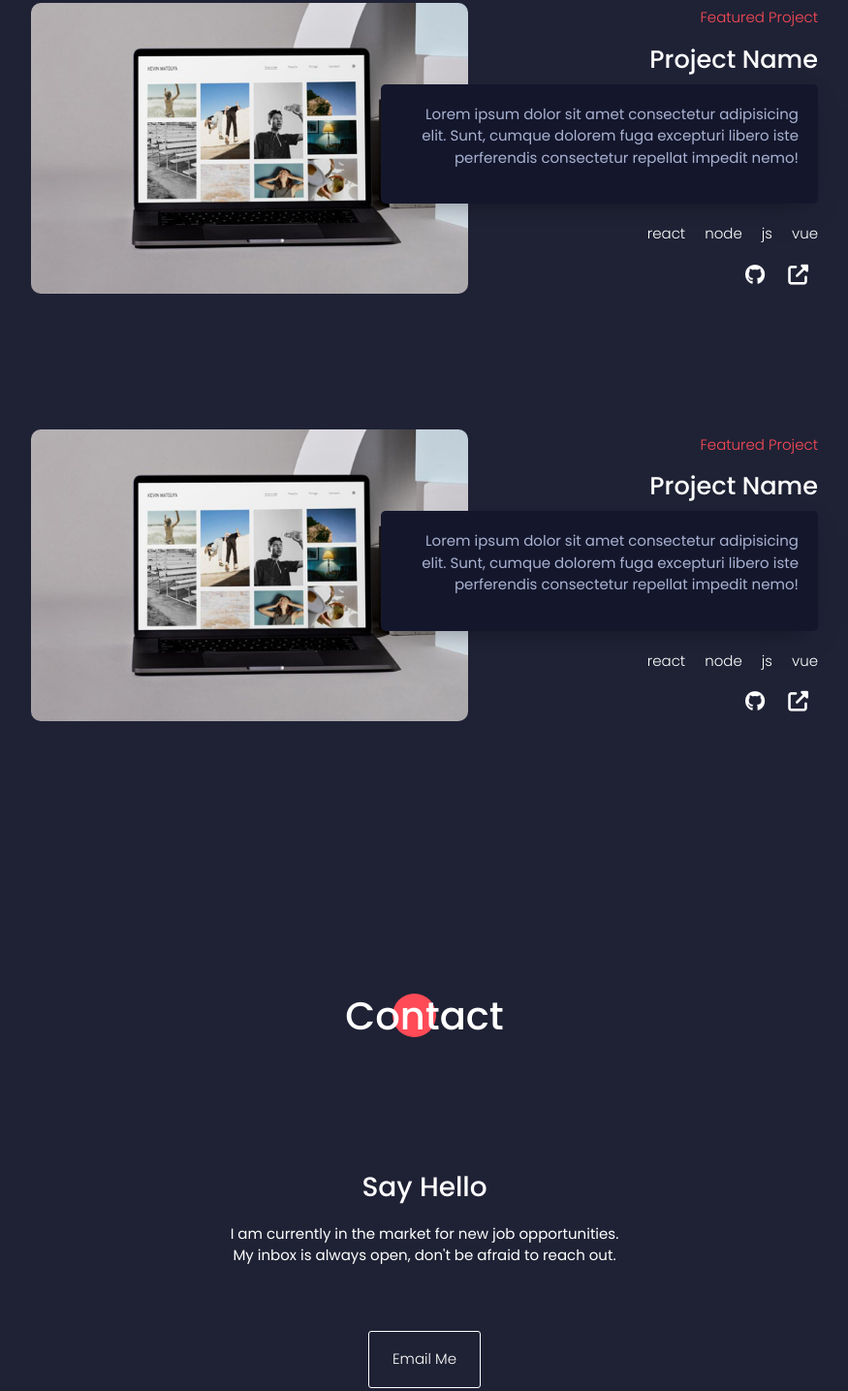
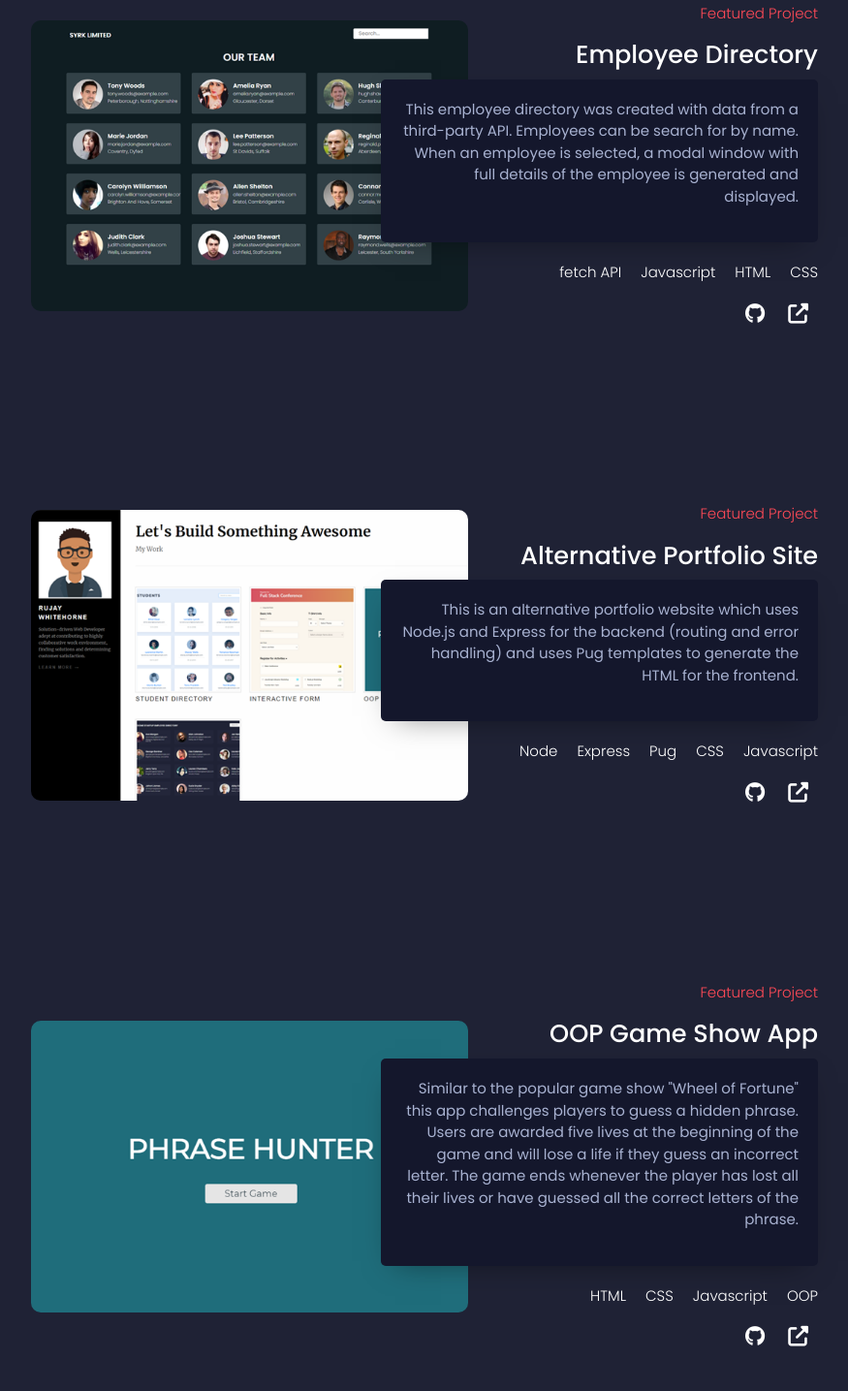
Before and after one commit to Rujay/My-Portfolio-Website, a plain HTML site: page index.html in a window 1280 px wide. Shown: the part 2036-3471 px from the top of the page at 97% size, without its empty margins (202-1077 px from the left). Drawn offline with nearby package versions, Linux system fonts and the light colour scheme.

Commit message:
projects were added

```diff
--- a/css/style.css
+++ b/css/style.css
@@ -486,7 +486,7 @@ button.hamburger-menu {
 
 
 .project-item {
-    margin-bottom: 140px;
+    margin-bottom: 180px;
 }
 
 @media (min-width: 991px) {
--- a/index.html
+++ b/index.html
@@ -131,7 +131,7 @@
                         <br><br>
                         <div class="text">
                             <p>I am a Web Developer with a background in Networking, Law Enforcement, and Customer Service. The experiences I've gathered from these fields have shaped me into a discipline individual, with a deep appreciation for a supportive team.</p>
-                            <p>I was first bitten by technology when my mom brought home a Nokia 3310. I remember experiencing a feeling of euphoria when I first handled the device. That is the same feeling I get whenever I'm about to start learning a new technology. So, what are we learning/building? :)</p>
+                            <p>I was first bitten by technology when my mom brought home a Nokia 3310. I remember experiencing a feeling of euphoria when I first handled the device. That is the same feeling I get whenever I'm about to embark on the journey of learning a new technology. So, what are we learning/building? :)</p>
                         </div>
                     </div>
                     <div class="skills">
@@ -161,11 +161,11 @@
     <section id="portfolio">
         <div class="container">
             <h2>My Work</h2>
-            <!-- project 1 -->
+            <!-- project 1 Employee Directory-->
             <div class="row align-items-center justify-content-center project-item">
                 <div class="col-lg-5 pj-img">
                     <div class="project-img">
-                        <a href=""><img src="img/portfolio/test.jpg" alt="project 1"></a>
+                        <a href="https://rujay.github.io/Public-API-Request/" target="_blank"><img src="img/portfolio/directory.png" alt="project 1"></a>
                     </div>
                 </div>
 
@@ -174,19 +174,19 @@
                     <div class="project-info">
                         <div>
                             <p class="featured">Featured Project</p>
-                            <h3>Project Name</h3>
+                            <h3>Employee Directory</h3>
                             <div class="project-desc">
-                                <p>Lorem ipsum dolor sit amet consectetur adipisicing elit. Sunt, cumque dolorem fuga excepturi libero iste perferendis consectetur repellat impedit nemo!</p>
+                                <p>This employee directory was created with data from a third-party API. Employees can be search for by name. When an employee is selected, a modal window with full details of the employee is generated and displayed.</p>
                             </div>
                             <ul class="project-tech-list">
-                                <li>react</li>
-                                <li>node</li>
-                                <li>js</li>
-                                <li>vue</li>
+                                <li>fetch API</li>
+                                <li>Javascript</li>
+                                <li>HTML</li>
+                                <li>CSS</li>
                             </ul>
                             <div class="project-links">
-                                <a href="#"><i class="fab fa-github"></i></a>
-                                <a href="#"><i class="fas fa-external-link-alt"></i></a>
+                                <a href="https://github.com/Rujay/Public-API-Request" target="_blank"><i class="fab fa-github"></i></a>
+                                <a href="https://rujay.github.io/Public-API-Request/" target="_blank"><i class="fas fa-external-link-alt"></i></a>
                             </div>
                         </div>
                     </div>
@@ -197,7 +197,7 @@
             <div class="row align-items-center justify-content-center project-item">
                 <div class="col-lg-5 pj-img">
                     <div class="project-img">
-                        <a href=""><img src="img/portfolio/test.jpg" alt="project 1"></a>
+                        <a href="https://nodejs-portfolio-rujay.herokuapp.com/" target="_blank"><img src="img/portfolio/project.png" alt="project 1"></a>
                     </div>
                 </div>
 
@@ -206,19 +206,52 @@
                     <div class="project-info">
                         <div>
                             <p class="featured">Featured Project</p>
-                            <h3>Project Name</h3>
+                            <h3>Alternative Portfolio Site</h3>
                             <div class="project-desc">
-                                <p>Lorem ipsum dolor sit amet consectetur adipisicing elit. Sunt, cumque dolorem fuga excepturi libero iste perferendis consectetur repellat impedit nemo!</p>
+                                <p>This is an alternative portfolio website which uses Node.js and Express for the backend (routing and error handling) and uses Pug templates to generate the HTML for the frontend.</p>
                             </div>
                             <ul class="project-tech-list">
-                                <li>react</li>
-                                <li>node</li>
-                                <li>js</li>
-                                <li>vue</li>
+                                <li>Node</li>
+                                <li>Express</li>
+                                <li>Pug</li>
+                                <li>CSS</li>
+                                <li>Javascript</li>
                             </ul>
                             <div class="project-links">
-                                <a href="#"><i class="fab fa-github"></i></a>
-                                <a href="#"><i class="fas fa-external-link-alt"></i></a>
+                                <a href="https://github.com/Rujay/Static-Node-and-Express-Site" target="_blank"><i class="fab fa-github"></i></a>
+                                <a href="https://nodejs-portfolio-rujay.herokuapp.com/" target="_blank"><i class="fas fa-external-link-alt"></i></a>
+                            </div>
+                        </div>
+                    </div>
+                </div>
+            </div>
+
+            <!-- project 3 -->
+            <div class="row align-items-center justify-content-center project-item">
+                <div class="col-lg-5 pj-img">
+                    <div class="project-img">
+                        <a href="https://rujay.github.io/OOP-Game-Show-App/" target="_blank"><img src="img/portfolio/game-show.png" alt="project 1"></a>
+                    </div>
+                </div>
+
+
+                <div class="col-lg-5 pj-info">
+                    <div class="project-info">
+                        <div>
+                            <p class="featured">Featured Project</p>
+                            <h3>OOP Game Show App</h3>
+                            <div class="project-desc">
+                                <p>Similar to the popular game show "Wheel of Fortune" this app challenges players to guess a hidden phrase. Users are awarded five lives at the beginning of the game and will lose a life if they guess an incorrect letter. The game ends whenever the player has lost all their lives or have guessed all the correct letters of the phrase.</p>
+                            </div>
+                            <ul class="project-tech-list">
+                                <li>HTML</li>
+                                <li>CSS</li>
+                                <li>Javascript</li>
+                                <li>OOP</li>
+                            </ul>
+                            <div class="project-links">
+                                <a href="https://github.com/Rujay/OOP-Game-Show-App" target="_blank"><i class="fab fa-github"></i></a>
+                                <a href="https://rujay.github.io/OOP-Game-Show-App/" target="_blank"><i class="fas fa-external-link-alt"></i></a>
                             </div>
                         </div>
                     </div>
```
Also changed, not shown: img/portfolio/directory.png (added), img/portfolio/game-show.png (added), img/portfolio/project.png (added).
